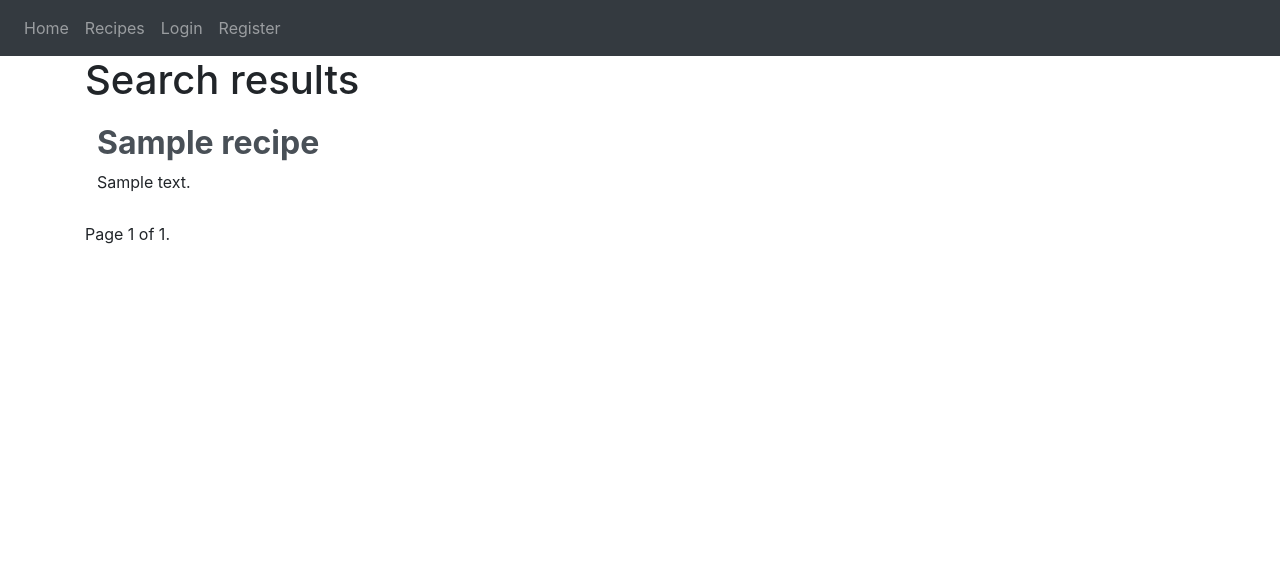
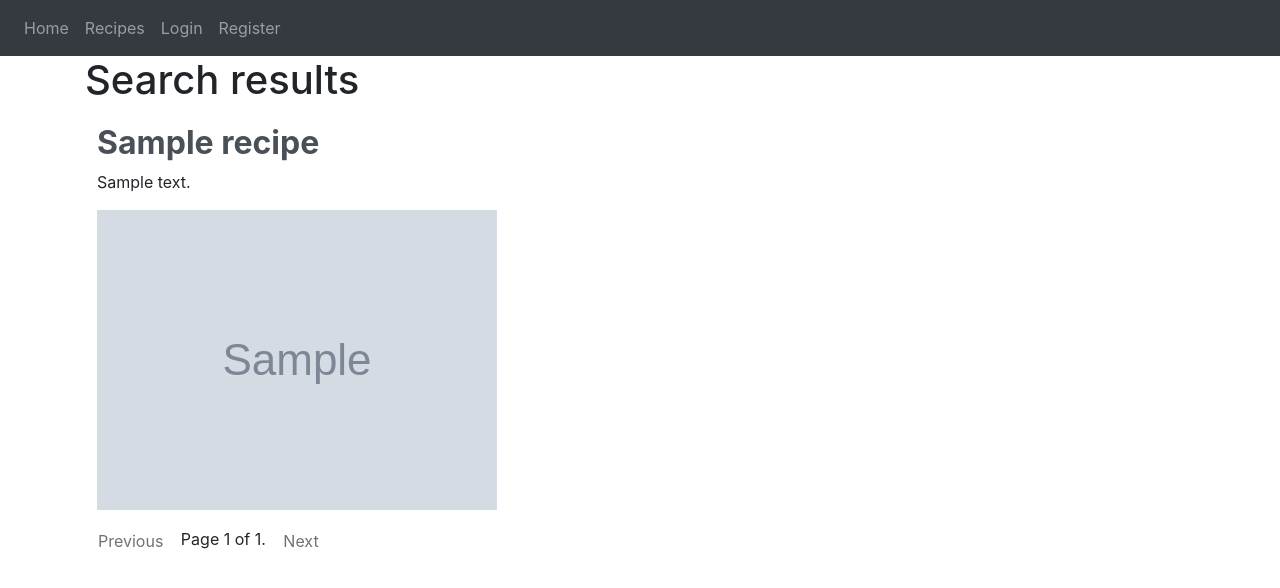
Before and after one commit to cookly-PiTE/cookly, a Django app: template templates/recipes/search_results.html in a window 1280 px wide. Shown: the top 588 px of the page. Run offline with Django 3.2, Linux system fonts and the light colour scheme; the template is opened without the code that fills it: most values are stand-ins (such as "Sample title", 1, 10 or a date in 2020); grey boxes marked "Sample" are stand-in pictures.

Commit message:
added recipe images

```diff
--- a/recipes/models.py
+++ b/recipes/models.py
@@ -34,6 +34,7 @@ class Recipe(models.Model):
     ingredients = models.ArrayField(
         model_container=Ingredient,
     )
+    image_url = models.URLField(default=None)
     course_type = models.CharField(max_length=150, null=False, default=None)
     difficulty = models.CharField(max_length=100)
     cooking_method = models.CharField(max_length=150, null=False, default=None)
--- a/scripts/load_data.py
+++ b/scripts/load_data.py
@@ -5,7 +5,7 @@ from decouple import config
 import uuid
 
 def get_recipe(recipe):
-    if recipe["difficulty"] and recipe["course"] and recipe["cooking_method"]:
+    if recipe["difficulty"] and recipe["course"] and recipe["cooking_method"] and recipe["photo_url"]:
         if recipe["dietary_considerations"]:
             is_vegetarian = "vegetarian" in recipe["dietary_considerations"]
         else:
@@ -19,6 +19,7 @@ def get_recipe(recipe):
             "description": recipe["description"],
             "instructions": instructions,
             "ingredients": ingredients,
+            "image_url": recipe["photo_url"],
             "course_type": recipe["course"],
             "difficulty": recipe["difficulty"],
             "cooking_method": recipe["cooking_method"],
--- /dev/null
+++ b/templates/_pagination.html
@@ -0,0 +1,23 @@
+ <div class="pagination ">
+    <span class="step-links">
+        {% if page_obj.has_previous %}
+            <a class="btn" id="btn-pagination" href="?page={{ page_obj.previous_page_number }}">
+            <b>Previous</b>
+            </a>
+            {% else %}
+        <a class="btn disabled" id="btn-pagination">Previous</a>
+        {% endif %}
+
+        <span class="current">
+            Page {{ page_obj.number }} of {{ page_obj.paginator.num_pages }}.
+        </span>
+
+        {% if page_obj.has_next %}
+            <a class="btn" id="btn-pagination" href="?page={{ page_obj.next_page_number }}">
+          <b>Next</b>
+           </a>
+            {% else %}
+        <a class="btn disabled" id="btn-pagination">Next</a>
+        {% endif %}
+    </span>
+    </div>
--- a/templates/recipes/recipe_detail.html
+++ b/templates/recipes/recipe_detail.html
@@ -5,6 +5,7 @@
 {% block content %}
     <div class="recipe-detail p-2">
         <h2>{{ recipe }}</h2>
+        <img src="{{ recipe.image_url }}">
         <h3>Description:</h3>
         <p>{{ recipe.description }}</p>
         <h3>Ingredients</h3>
--- a/templates/recipes/search_results.html
+++ b/templates/recipes/search_results.html
@@ -8,28 +8,11 @@
                 <h2><a href="{{ recipe.get_absolute_url }}"
                        class="font-weight-bold list-group-item-action">{{ recipe }}</a></h2>
                 <p class="article-content"> {{ recipe.description }}</p>
+                <img src="{{ recipe.image_url }}">
             </div>
         </article>
 
     {% endfor %}
 
-    <div class="pagination ">
-    <span class="step-links">
-        {% if page_obj.has_previous %}
-            <a class="btn" id="btn-pagination" href="?page={{ page_obj.previous_page_number }}">
-            <b>Previous</b>
-            </a>
-        {% endif %}
-
-        <span class="current">
-            Page {{ page_obj.number }} of {{ page_obj.paginator.num_pages }}.
-        </span>
-
-        {% if page_obj.has_next %}
-            <a class="btn" id="btn-pagination" href="?page={{ page_obj.next_page_number }}">
-          <b>Next</b>
-           </a>
-        {% endif %}
-    </span>
-    </div>
+    {% include '_pagination.html' with page_obj=page_obj %}
 {% endblock content %}
```
Also changed, not shown: recipes/views.py (+4 -6 lines), templates/recipes/recipe_list.html (+2 -20 lines), recipes/migrations/0002_recipe_image_url.py (added).
